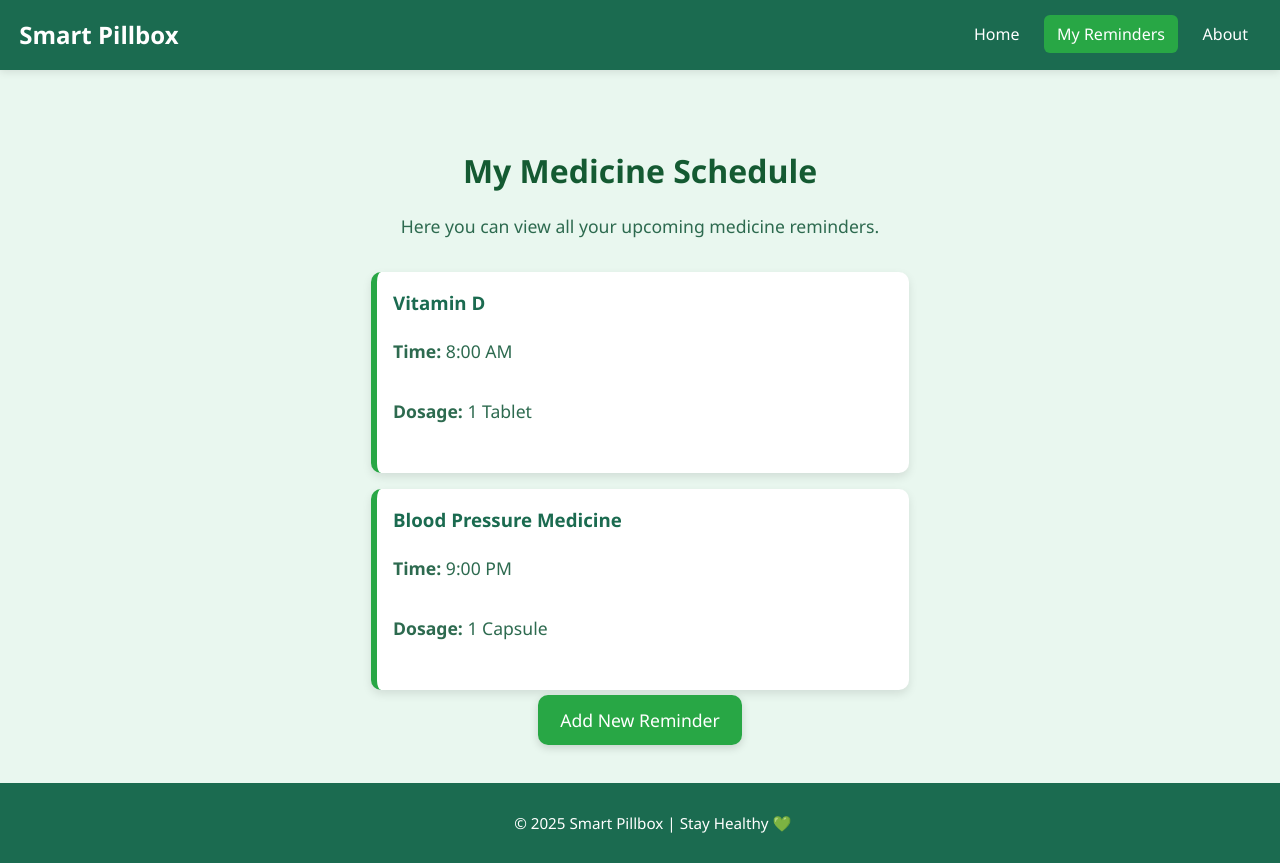
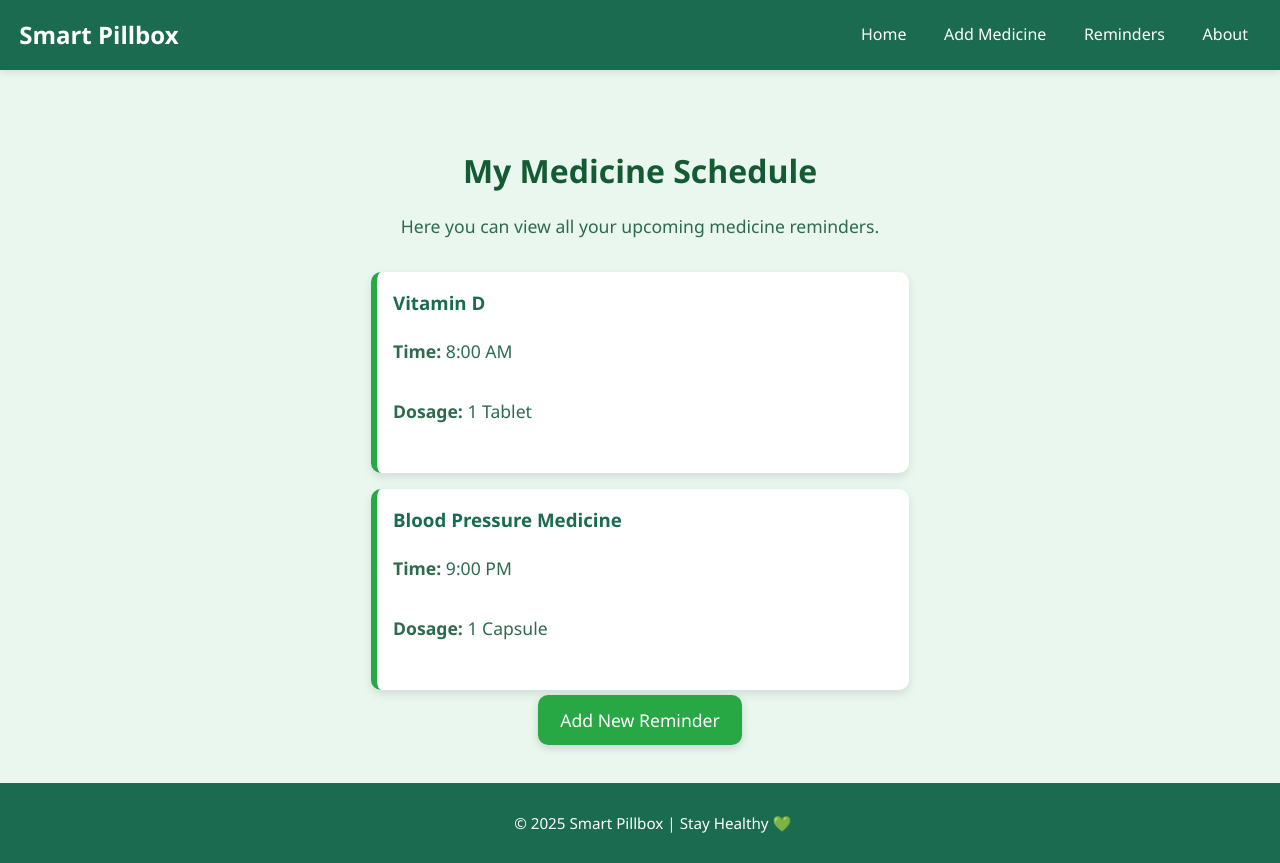
Before and after one commit to Samruddhi-Thakur/Pill-Reminder, a plain HTML site: page reminders.html in a window 1280 px wide. Shown: the top 863 px of the page. Drawn offline with Linux system fonts and the light colour scheme.

Commit message:
Update reminders.html

```diff
--- a/reminders.html
+++ b/reminders.html
@@ -11,10 +11,12 @@
   <h1>Smart Pillbox</h1>
   <ul>
     <li><a href="index.html">Home</a></li>
-      <li><a href="reminders.html" class="active">My Reminders</a></li>
+    <li><a href="add.html">Add Medicine</a></li>
+    <li><a href="reminders.html">Reminders</a></li>
     <li><a href="about.html">About</a></li>
   </ul>
 </nav>
+
 
   <section class="home">
     <h2>My Medicine Schedule </h2>
```
Lines whose indentation alone changed are shown as unchanged.
